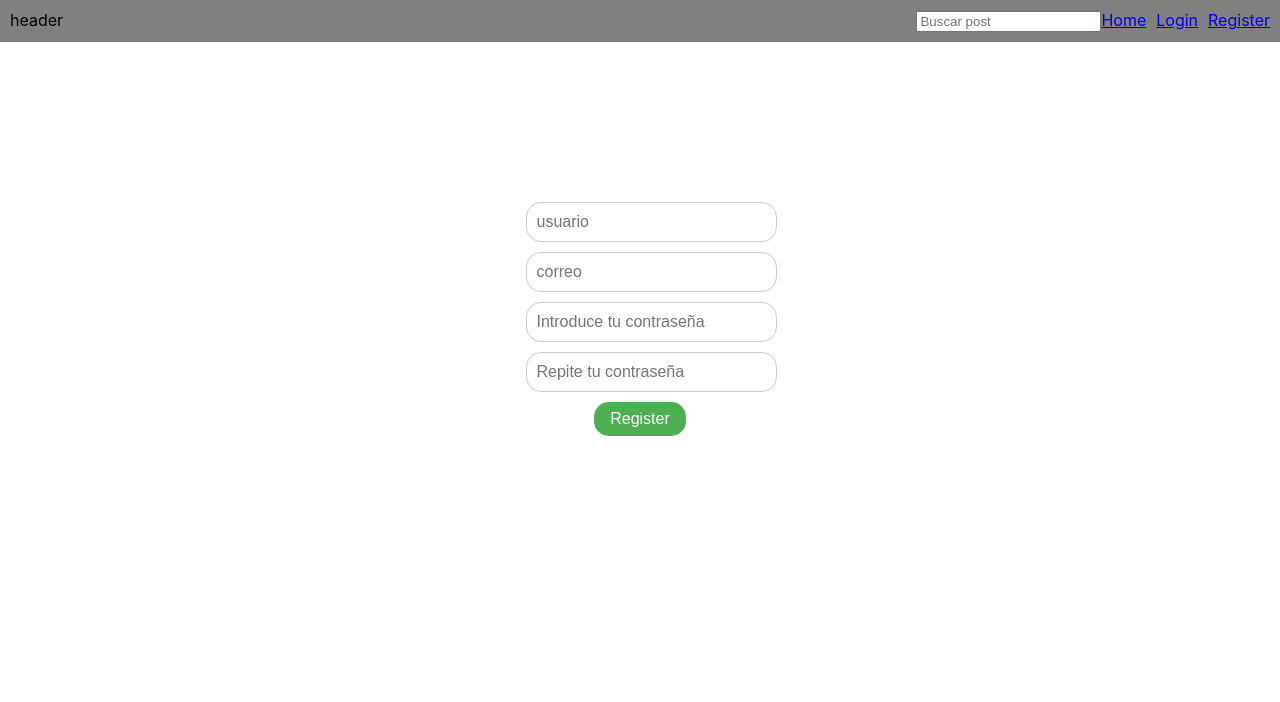
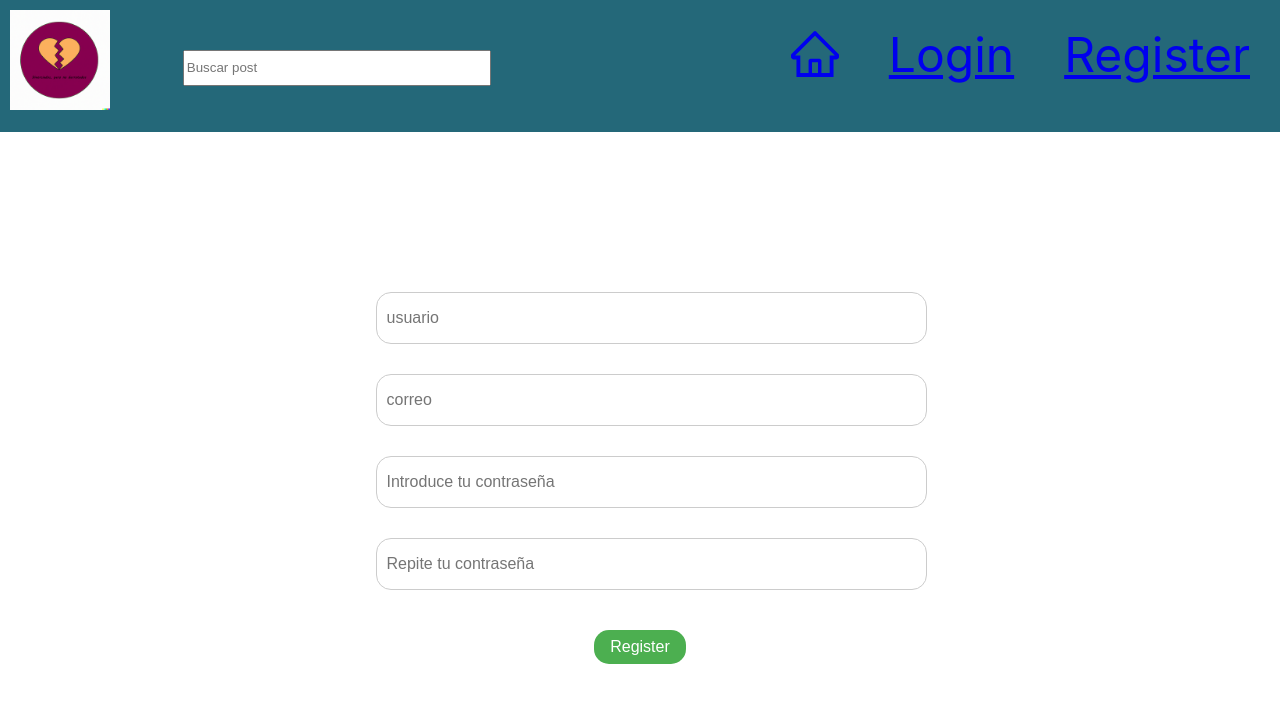
Before and after one commit to diegopalones/social-network-front, a React (Create React App) app: page /register in a window 1280 px wide. Shown: the top 702 px of the page. Built offline with nearby package versions, Linux system fonts and the light colour scheme.

Commit message:
some CSS and header logo

```diff
--- a/src/components/CreatePost/CreatePost.jsx
+++ b/src/components/CreatePost/CreatePost.jsx
@@ -1,6 +1,7 @@
 import React, { useEffect, useState } from 'react'
 import { useDispatch } from 'react-redux';
 import { createPost} from "../../features/posts/postsSlice";
+
 
 const CreatePost = () => {
 const [title, setTitle] = useState('');
--- a/src/components/Header/Header.css
+++ b/src/components/Header/Header.css
@@ -2,12 +2,28 @@ nav{
     display: flex;
     justify-content: space-between;
     padding: 10px;
-    background-color: gray;
+    background-color: rgb(36, 104, 121);
+    font-size: 300%;
+
 }
 
 nav div{
     display: flex;
-    justify-content: space-around;
-    gap: 10px;
+    justify-content:flex-start;
+    gap: 50px;
+    margin-top: 15px;
+    margin-right: 20px;
 
 }
+
+input {
+    margin-right: 300px;
+    width: 300px;
+    height: 30px;
+    margin-bottom: 30px;
+}
+
+img {
+    width: 100px;
+    height: 100px;
+}
--- a/src/components/Header/Header.jsx
+++ b/src/components/Header/Header.jsx
@@ -4,6 +4,8 @@ import { useDispatch, useSelector } from "react-redux";
 import { Link, useNavigate } from "react-router-dom";
 import { logout, reset } from "../../features/auth/authSlice";
 import "./Header.css";
+import Logo1 from "../../assets/Logo1.png"
+import {LogoutOutlined,HomeOutlined} from "@ant-design/icons";
 
 const Header = () => {
   const dispatch = useDispatch();
@@ -41,16 +43,16 @@ const Header = () => {
 
   return (
     <nav>
-      <span>header</span>
+      <span> <img src={Logo1} height="80px" alt="Girl in a jacket"></img></span>
       <div>
         <span>
           <input onKeyUp={handleChange} placeholder="Buscar post" name="text" />
-          <Link to="/">Home</Link>
+          <Link to="/"><HomeOutlined /></Link>
           {/* <Link to="/profile">Profile</Link> */}
         </span>
         {user ? (
           <>
-            <span onClick={onLogout}>Logout</span>
+            <span onClick={onLogout}> {<LogoutOutlined />}</span>
             <span>
               <Link to="/profile">{user.user.name}</Link>
             </span>
```
Also changed, not shown: src/assets/Logo1.png (added).
